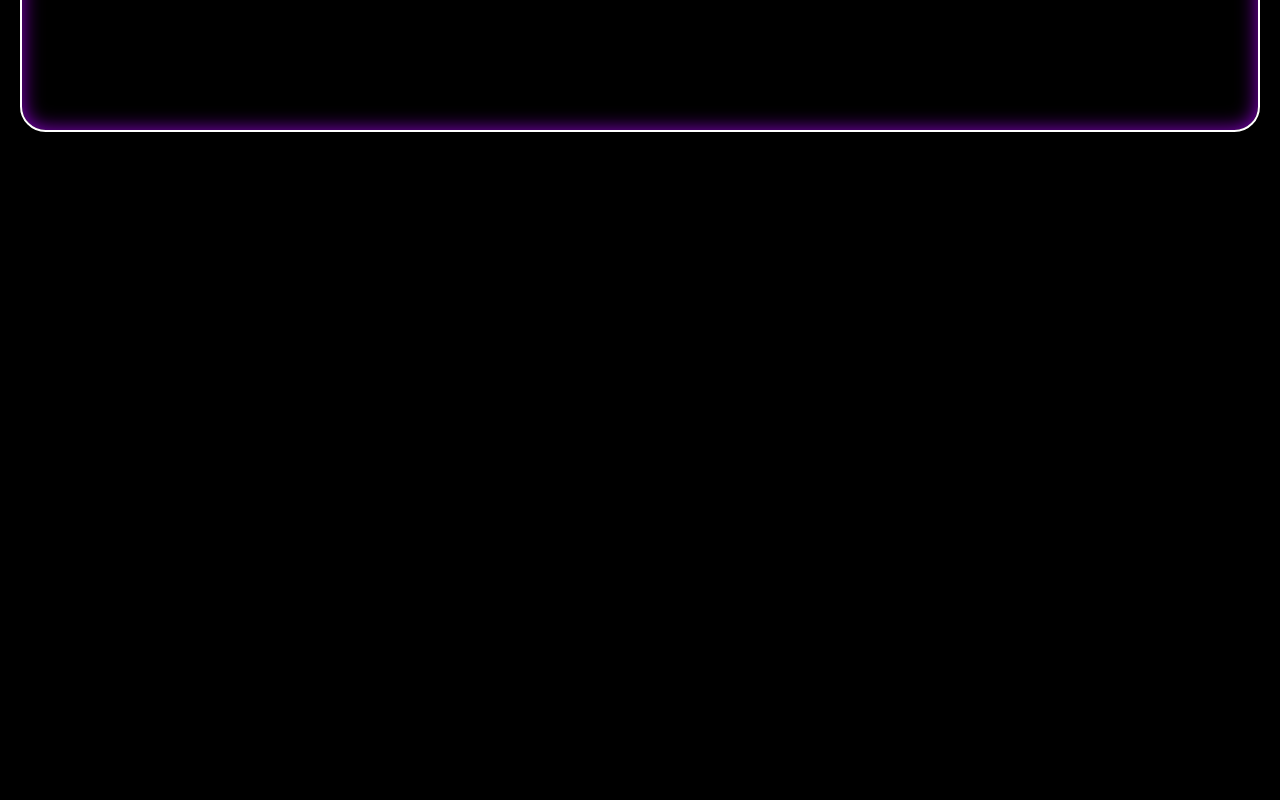
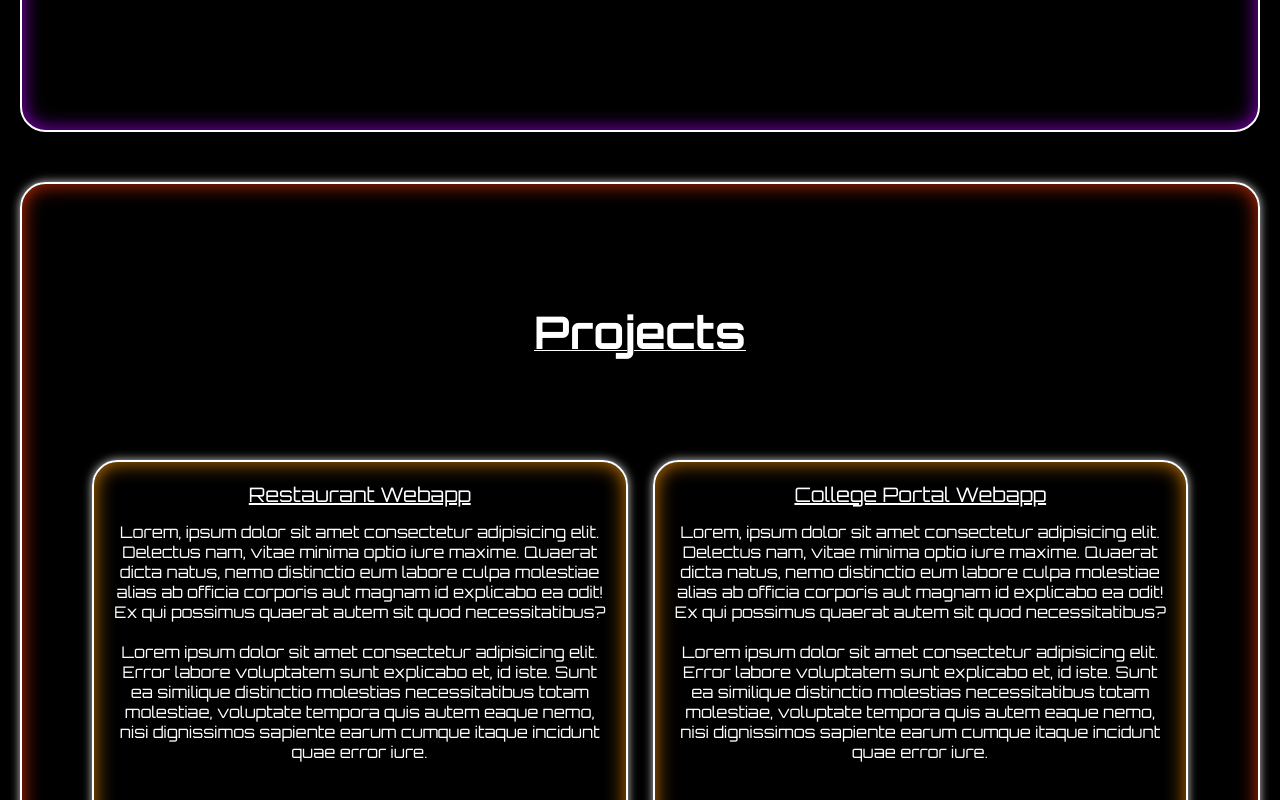
Before and after one commit to NormieCodes/Portfolio, a plain HTML site: page index.html in a window 1280 px wide. Shown: the part 2000-2800 px from the top of the page. Drawn offline with Linux system fonts and the light colour scheme.

Commit message:
projects section added

```diff
--- a/index.html
+++ b/index.html
@@ -95,6 +95,30 @@
       </div>
     </section>
 
+    <section id="projects" class="projects-container">
+      <h2 id="font">Projects</h2>
+      <div class="all-projects">
+        <div class="project-layout">
+          <p class="project-title">Restaurant Webapp</p>
+          <p class="project-description">
+            Lorem, ipsum dolor sit amet consectetur adipisicing elit. Delectus nam, vitae minima optio iure maxime. Quaerat dicta natus, nemo distinctio eum labore culpa molestiae alias ab officia corporis aut magnam id explicabo ea odit! Ex qui possimus quaerat autem sit quod necessitatibus?
+            <br><br>
+            Lorem ipsum dolor sit amet consectetur adipisicing elit. Error labore voluptatem sunt explicabo et, id iste. Sunt ea similique distinctio molestias necessitatibus totam molestiae, voluptate tempora quis autem eaque nemo, nisi dignissimos sapiente earum cumque itaque incidunt quae error iure.
+          </p>
+        </div>
+
+        <div class="project-layout">
+          <p class="project-title">College Portal Webapp</p>
+          <p class="project-description">
+            Lorem, ipsum dolor sit amet consectetur adipisicing elit. Delectus nam, vitae minima optio iure maxime. Quaerat dicta natus, nemo distinctio eum labore culpa molestiae alias ab officia corporis aut magnam id explicabo ea odit! Ex qui possimus quaerat autem sit quod necessitatibus?
+            <br><br>
+            Lorem ipsum dolor sit amet consectetur adipisicing elit. Error labore voluptatem sunt explicabo et, id iste. Sunt ea similique distinctio molestias necessitatibus totam molestiae, voluptate tempora quis autem eaque nemo, nisi dignissimos sapiente earum cumque itaque incidunt quae error iure.
+          </p>
+        </div>
+      </div>
+    </section>
+
+
 
     <div class="empty"></div>
 </body>
--- a/style.css
+++ b/style.css
@@ -24,6 +24,7 @@ body {
   top: 0;
   overflow: hidden;
   width: 100%;
+  z-index: 999;
   justify-content: flex-end;
   display: flex;
   position: fixed;
@@ -153,6 +154,58 @@ body {
   font-style: normal;
   /* background-color: yellow; */
 }
+
+.projects-container {
+  display: flex;
+  flex-direction: column;
+  gap: 50px;
+  align-items: center;
+  padding: 120px 50px;
+  margin: 50px 20px;
+  border: 2px solid white;
+  border-radius: 2vw;
+  box-shadow: 0px 0px 10px rgba(255, 255, 255, 0.8), inset 0px 0px 20px rgba(255, 55, 5, 0.8);
+  /* background-color: aliceblue; */
+}
+
+.projects-container h2 {
+  font-size: 45px;
+  color: white;
+}
+
+.all-projects {
+  display: grid;
+  grid-template-columns: repeat(auto-fit, minmax(280px, 1fr));
+  padding: 50px 20px;
+  gap: 25px;
+
+  /* background-color: aqua; */
+}
+.project-layout {
+  display: flex;
+  flex-direction: column;
+  align-items: center;
+  min-height: 400px;
+  gap: 15px;
+  padding: 20px;
+  border: 2px solid white;
+  border-radius: 2vw;
+  box-shadow: 0px 0px 10px rgba(255, 255, 255, 0.8), inset 0px 0px 20px rgba(255, 149, 0, 0.8);
+  /* background-color: aquamarine; */
+}
+.project-title {
+  font-size: 20px;
+  text-decoration: underline;
+}
+
+.project-title, .project-description {
+  text-align: center;
+  color: white;
+  font-family: "Orbitron", sans-serif;
+  font-optical-sizing: auto;
+  font-style: normal;
+}
+
 .empty {
   height: 3000px;
 }
```
